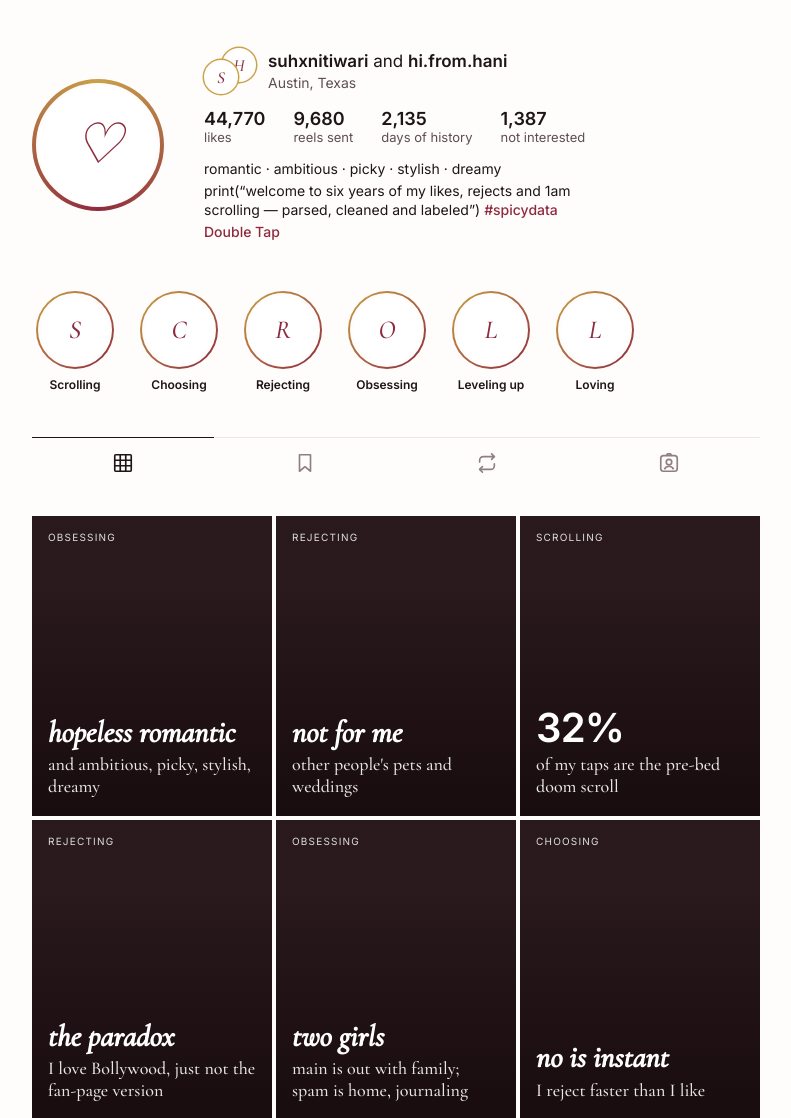
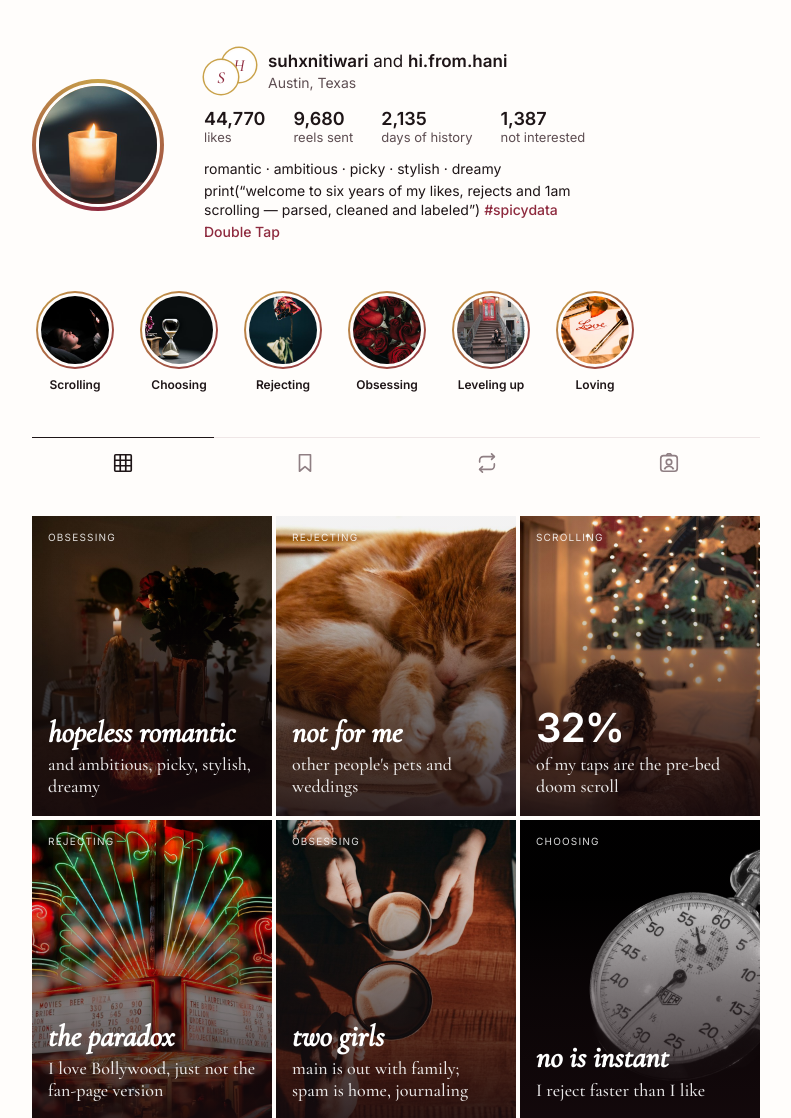
Before and after one commit to suhxnitiwari/double-tap, a plain HTML site: page site/index.html in a window 1280 px wide. Shown: the top 1118 px of the page, without its empty margins (244-1035 px from the left). Drawn offline with nearby package versions, Linux system fonts and the light colour scheme.

Commit message:
Double Tap: free Unsplash photos on the avatar, highlights and grid tiles, with photographer credits

```diff
--- a/site/index.html
+++ b/site/index.html
@@ -127,6 +127,8 @@ button { font: inherit; color: inherit; background: none; border: 0; cursor: poi
 .doing p { font: 500 italic 21px/1.15 "Cormorant Garamond", serif; }
 .doing small { font-size: 11px; color: var(--muted); }
 .foot { margin-top: 40px; color: var(--muted); font-size: 13px; text-align: center; }
+.foot.credits { margin-top: 10px; font-size: 11px; line-height: 1.5; max-width: 560px; margin-inline: auto; }
+.foot a { color: inherit; text-decoration: underline; text-underline-offset: 2px; }
 .foot button { text-decoration: underline; text-underline-offset: 3px; }
 
 /* ---------- story viewer */
@@ -197,7 +199,7 @@ table.data td:not(:first-child), table.data th:not(:first-child) { text-align: r
 <body>
 <main class="wrap">
   <header class="profile">
-    <button class="avatar" data-open="week" aria-label="View this week's story"><span class="glyph">♡</span></button>
+    <button class="avatar" data-open="week" aria-label="View this week's story"><img src="img/avatar.jpg" alt=""></button>
     <div>
       <div class="collab">
         <span class="pair" aria-hidden="true"><i>H</i><i>S</i></span>
@@ -219,6 +221,7 @@ table.data td:not(:first-child), table.data th:not(:first-child) { text-align: r
   <section class="grid" id="reposts" hidden></section>
   <section class="grid" id="tagged" hidden></section>
   <p class="foot">Built from 2,447 export files with Python. <button data-open="method">How it was made</button></p>
+  <p class="foot credits">Photos from <a href="https://unsplash.com/?utm_source=double-tap&amp;utm_medium=referral">Unsplash</a>: Paolo Nicolello, Nathan Dumlao, Caleb Shong, Sidney Pearce, Olek Buzunov, Theo Crazzolara, Kajetan Sumila, Emily Irene Photo Co., Fernando Lavin, kevin turcios, Liosha Shyp, Marcos Paulo Prado, William Warby, Hồng Xuân Văn, Iuliia Pilipeichenko and Daria Glakteeva.</p>
 </main>
 
 <div class="viewer" id="viewer" role="dialog" aria-modal="true" aria-label="Story">
@@ -702,20 +705,24 @@ const STORIES = [
   ]},
 ];
 
+// free Unsplash photos (img/), one warm candlelit look; credits in the footer
+const PHOTO = new Set(["avatar", "hl-scrolling", "hl-deciding", "hl-swiping", "hl-loving", "hl-growing", "hl-giving"]);
+const face = st => PHOTO.has(st.img) ? `<img src="img/${st.img}.jpg" alt="">` : `<span class="glyph">${st.name[0]}</span>`;
+
 // highlight initials spell S-C-R-O-L-L
 const ORDER = ["week", "when", "speed", "reject", "taste", "growth", "giving", "method"];
 STORIES.sort((a, b) => ORDER.indexOf(a.id) - ORDER.indexOf(b.id));
 
 const GRID = [
-  ["taste", 0, "hopeless romantic", "and ambitious, picky, stylish, dreamy", true],
-  ["reject", 0, "not for me", "other people's pets and weddings", true],
-  ["when", 0, pct(preBed), "of my taps are the pre‑bed doom scroll"],
-  ["reject", 2, "the paradox", "I love Bollywood, just not the fan-page version", true],
-  ["taste", "Two accounts, two girls", "two girls", "main is out with family; spam is home, journaling", true],
-  ["speed", 0, "no is instant", "I reject faster than I like", true],
-  ["growth", 2, "the love year", "2024: weddings, marriage and dating", true],
-  ["growth", 3, "hype girl → shopper", "my comments, one era at a time", true],
-  ["taste", "The other account", "the comeback", "my spam account returns when I'm rebuilding", true],
+  ["taste", 0, "hopeless romantic", "and ambitious, picky, stylish, dreamy", true, "romantic"],
+  ["reject", 0, "not for me", "other people's pets and weddings", true, "notforme"],
+  ["when", 0, pct(preBed), "of my taps are the pre‑bed doom scroll", false, "prebed"],
+  ["reject", 2, "the paradox", "I love Bollywood, just not the fan-page version", true, "bollywood"],
+  ["taste", "Two accounts, two girls", "two girls", "main is out with family; spam is home, journaling", true, "twogirls"],
+  ["speed", 0, "no is instant", "I reject faster than I like", true, "instant"],
+  ["growth", 2, "the love year", "2024: weddings, marriage and dating", true, "loveyear"],
+  ["growth", 3, "hype girl → shopper", "my comments, one era at a time", true, "shopper"],
+  ["taste", "The other account", "the comeback", "my spam account returns when I'm rebuilding", true, "comeback"],
 ];
 
 // ---------- page
@@ -727,13 +734,13 @@ const hlEl = document.getElementById("highlights");
 STORIES.filter(st => !st.hidden).forEach((st, i) => {
   const b = document.createElement("button");
   b.className = "hl"; b.dataset.open = st.id;
-  b.innerHTML = `<span class="ring"><span class="glyph">${st.name[0]}</span></span><small>${st.name}</small>`;
+  b.innerHTML = `<span class="ring">${face(st)}</span><small>${st.name}</small>`;
   hlEl.append(b);
 });
 const gridEl = document.getElementById("grid");
-GRID.forEach(([id, f, big, line, word], i) => {
+GRID.forEach(([id, f, big, line, word, photo], i) => {
   const st = STORIES.find(s => s.id === id), b = document.createElement("button");
-  b.className = "tile"; b.dataset.open = id; b.dataset.frame = typeof f === "string" ? st.frames.findIndex(fr => fr.kicker === f) : f;
+  b.className = "tile"; b.dataset.open = id; b.style.backgroundImage = `url(img/tile-${photo}.jpg)`; b.dataset.frame = typeof f === "string" ? st.frames.findIndex(fr => fr.kicker === f) : f;
   b.innerHTML = `<span class="k">${st.name}</span><span class="big${word ? " word" : ""}">${big}</span><span class="line">${line}</span>`;
   gridEl.append(b);
 });
@@ -814,7 +821,7 @@ let cur = { s: 0, f: 0 };
 function render() {
   const st = STORIES[cur.s], fr = st.frames[cur.f];
   document.getElementById("bars").innerHTML = st.frames.map((_, i) => `<i class="${i <= cur.f ? "on" : ""}"></i>`).join("");
-  document.getElementById("sdot").innerHTML = `<span class="glyph">${st.name[0]}</span>`;
+  document.getElementById("sdot").innerHTML = face(st);
   document.getElementById("swho").textContent = st.name;
   document.getElementById("spos").textContent = `${cur.f + 1}/${st.frames.length}`;
   frameEl.innerHTML = `<p class="kicker">${fr.kicker}</p><h2>${fr.title}</h2>` + (fr.lede ? `<p class="lede">${fr.lede}</p>` : "");
```
Also changed, not shown: site/img/avatar.jpg (added), site/img/hl-deciding.jpg (added), site/img/hl-giving.jpg (added), site/img/hl-growing.jpg (added), site/img/hl-loving.jpg (added), site/img/hl-scrolling.jpg (added), site/img/hl-swiping.jpg (added), site/img/tile-bollywood.jpg (added), site/img/tile-comeback.jpg (added), site/img/tile-instant.jpg (added), site/img/tile-loveyear.jpg (added), site/img/tile-notforme.jpg (added), site/img/tile-prebed.jpg (added), site/img/tile-romantic.jpg (added), 2 more files.
